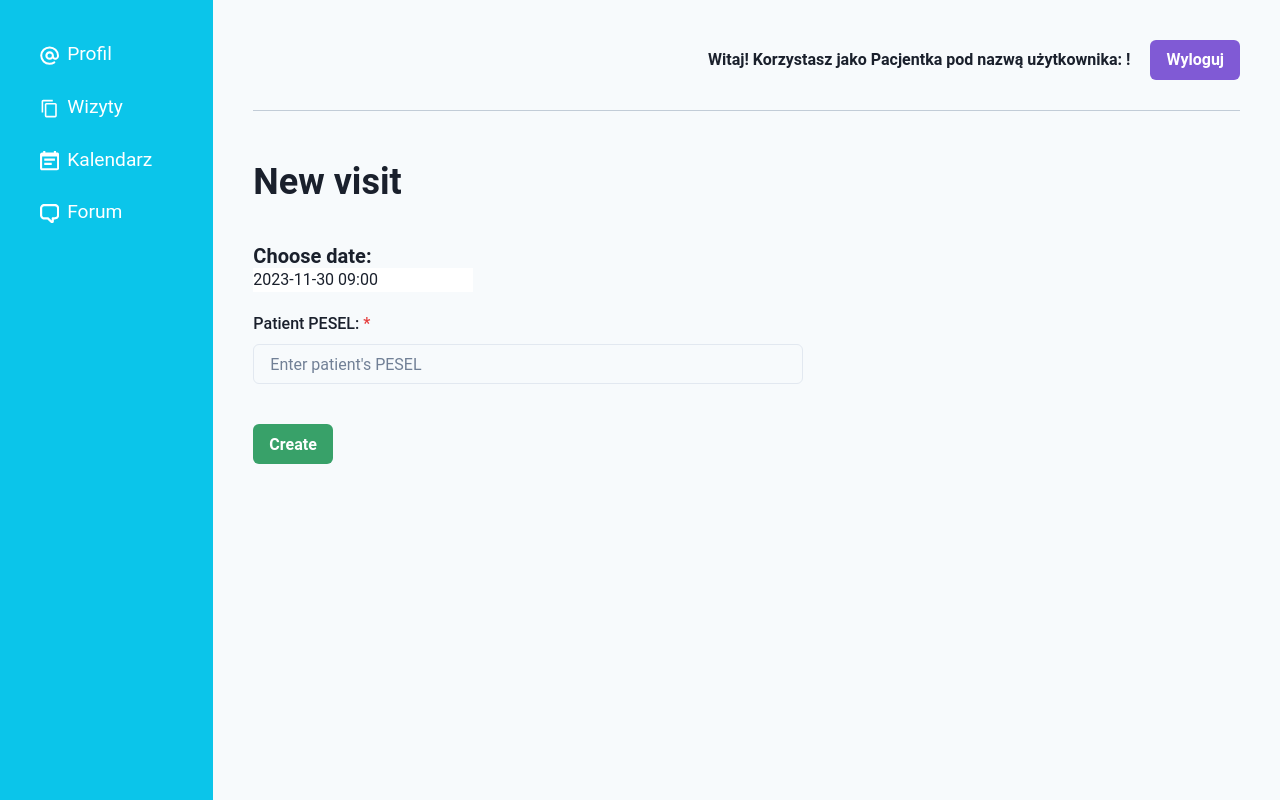
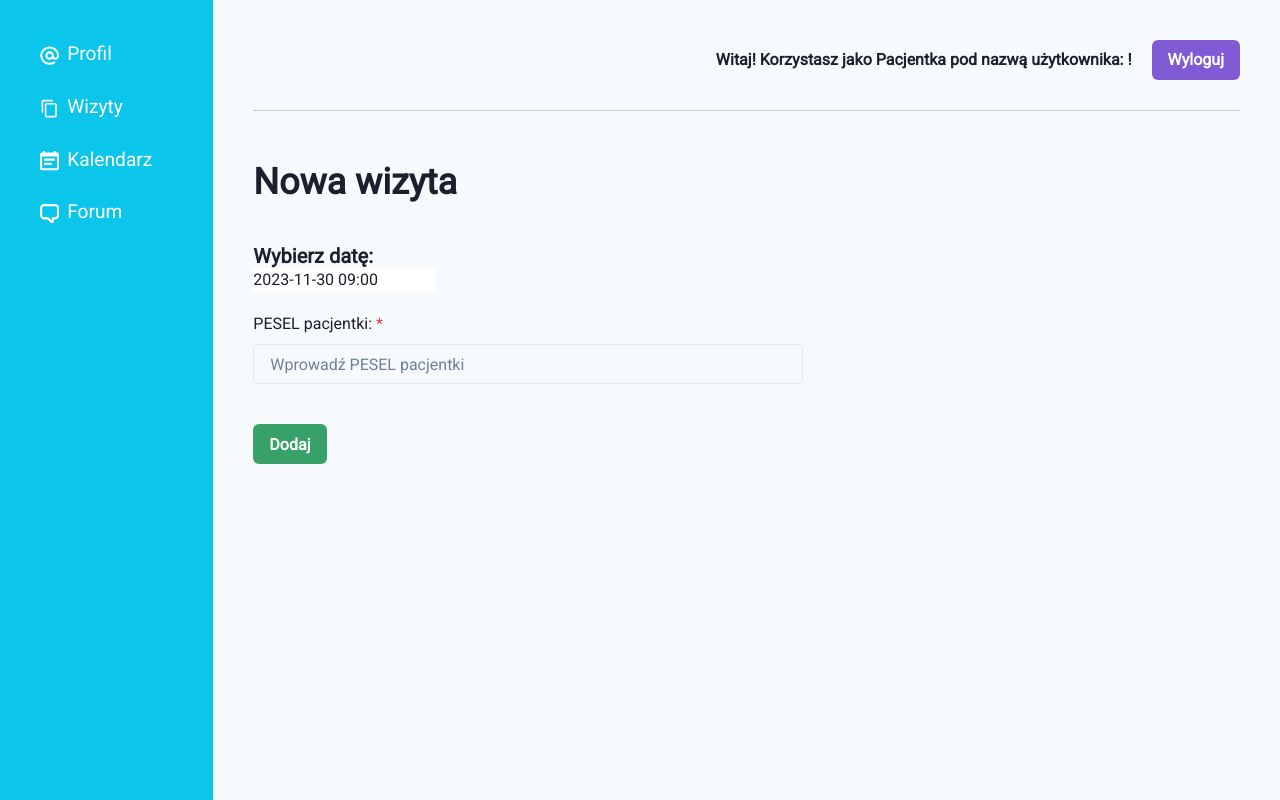
Before and after one commit to vjckmaciej/engineering-thesis, a React (Vite) app in the folder frontend/: page /app/visits/create in a window 1280 px wide. Built offline with nearby package versions, Linux system fonts and the light colour scheme.

Commit message:
New font (Roboto), add few tranlations

```diff
--- a/frontend/src/auth/LoginHero.jsx
+++ b/frontend/src/auth/LoginHero.jsx
@@ -204,7 +204,9 @@ export default function LoginHero() {
                     required
                     onChange={handlePeselChange}
                   />
-                  <FormHelperText mb="20px">Wprowadź PESEL</FormHelperText>
+                  <FormHelperText mb="20px">
+                    Wprowadź swój PESEL.
+                  </FormHelperText>
                   <FormLabel fontWeight="bold">Hasło</FormLabel>
                   <InputGroup>
                     <InputRightElement>
--- a/frontend/src/auth/Register.jsx
+++ b/frontend/src/auth/Register.jsx
@@ -146,7 +146,6 @@ export default function Register() {
 
     try {
       console.log("isDoctor: " + isDoctor);
-      console.log(typeof isDoctor);
       let doesUserAlreadyExist;
       if (isDoctor) {
         console.log("I'm a Doctor");
--- a/frontend/src/main.jsx
+++ b/frontend/src/main.jsx
@@ -4,6 +4,7 @@ import App from "./App";
 
 import { ChakraProvider } from "@chakra-ui/react";
 import theme from "./themes/theme";
+import "@fontsource/roboto";
 
 // const config = {
 //   initialColorMode: 'dark',
--- a/frontend/src/pages/Forum.jsx
+++ b/frontend/src/pages/Forum.jsx
@@ -241,7 +241,7 @@ export default function Forum() {
         </TabPanel>
         <TabPanel>
           <Box>
-            <Heading mb="40px">Moje</Heading>
+            <Heading mb="40px">Moje wątki</Heading>
             {myThreads.map((myThread) => (
               <Card
                 key={myThread.threadId}
--- a/frontend/src/pages/Visits.jsx
+++ b/frontend/src/pages/Visits.jsx
@@ -286,7 +286,7 @@ export default function Visits() {
               </Card>
             ))
           ) : (
-            <Text>No visits available.</Text>
+            <Text>Brak wizyt.</Text>
           )}
         </SimpleGrid>
       )}
--- a/frontend/src/pages/visit/CreateVisit.jsx
+++ b/frontend/src/pages/visit/CreateVisit.jsx
@@ -81,9 +81,9 @@ export default function CreateVisit() {
 
   return (
     <Box maxW="550px">
-      <Heading mb="40px">New visit</Heading>
+      <Heading mb="40px">Nowa wizyta</Heading>
       <Box mb="20px">
-        <Heading size="md">Choose date:</Heading>
+        <Heading size="md">Wybierz datę:</Heading>
         <DatePicker
           selected={visitDatePicker}
           onChange={(date) => {
@@ -98,16 +98,16 @@ export default function CreateVisit() {
 
       <Form method="post" onSubmit={handleSubmit}>
         <FormControl isRequired mb="40px">
-          <FormLabel>Patient PESEL:</FormLabel>
+          <FormLabel>PESEL pacjentki:</FormLabel>
           <Input
-            placeholder="Enter patient's PESEL"
+            placeholder="Wprowadź PESEL pacjentki"
             type="text"
             name="patientPesel"
           />
         </FormControl>
 
         <Button type="submit" variant="solid" colorScheme="green" mb="30px">
-          Create
+          Dodaj
         </Button>
       </Form>
     </Box>
--- a/frontend/src/themes/theme.jsx
+++ b/frontend/src/themes/theme.jsx
@@ -8,9 +8,8 @@ const theme = extendTheme({
     white: "#fff",
   },
   fonts: {
-    heading: "Roboto, sans-serif",
-    body: "Roboto, sans-serif",
-    mono: "Menlo, monospace",
+    heading: "Roboto",
+    body: "Roboto",
   },
   fontSizes: {
     xs: "0.75rem",
```
